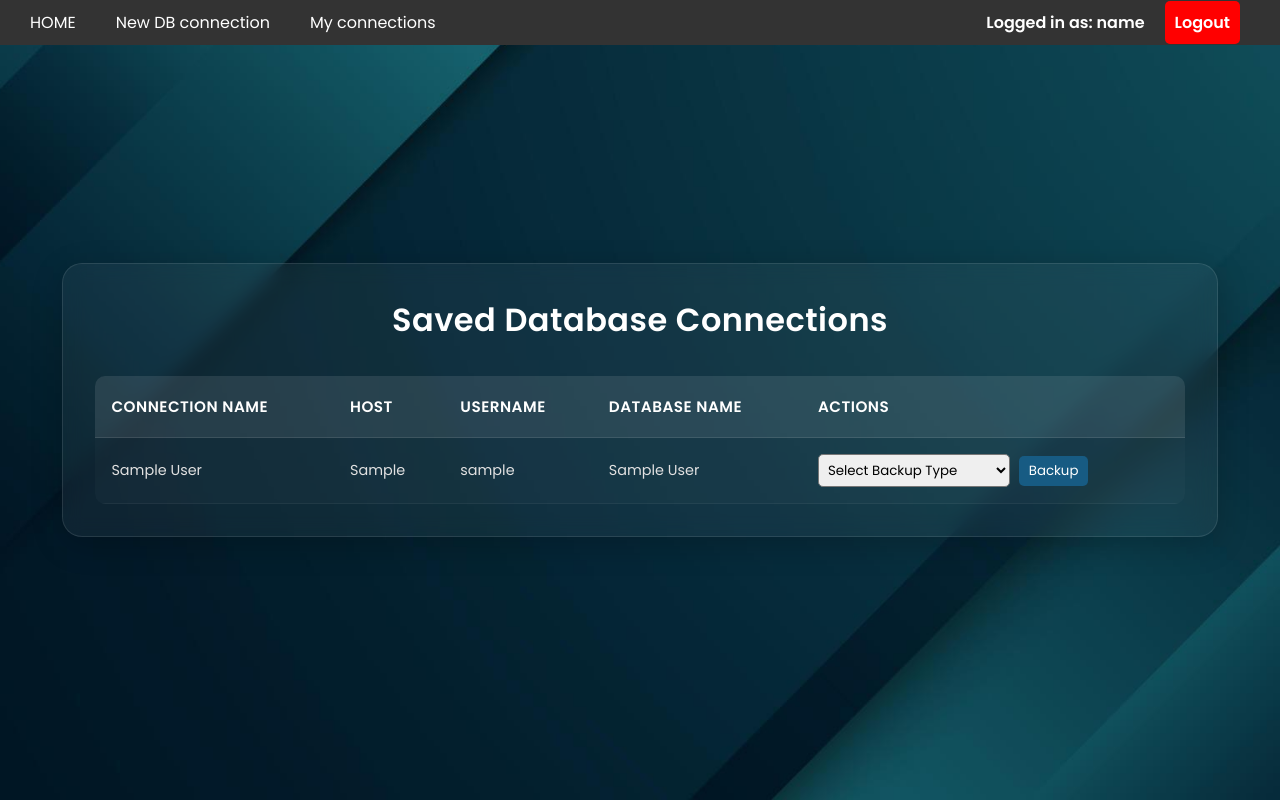
After one commit to sofo-roth/Server-Data-Backup-Management-Web-Application, a PHP site: page /my_connections.php in a window 1280 px wide. The commit adds this page. Run offline with PHP 8.4, Linux system fonts and the light colour scheme; the visitor is signed in with stand-in values (Sample User, id 1); tables that the repository leaves empty or names only in its code hold one stand-in row (values such as "Sample post").

Commit message:
Add files via upload

```diff
--- /dev/null
+++ b/my_connections.php
@@ -0,0 +1,128 @@
+<?php
+// Include your database connection
+include 'db_connection.php';
+
+session_start(); // Start the session
+
+// Check if the user is logged in by verifying the session variable
+if (!isset($_SESSION['email'])) {
+    header("Location: login.php"); // Redirect to login if not logged in
+    exit;
+}
+
+$email = $_SESSION['email'];
+
+// Get the part of the email before the '@' symbol
+$emailParts = explode('@', $email);
+$username = $emailParts[0]; // Get the first part of the email
+
+try {
+    // Prepare and execute the SQL query to fetch connections
+    $stmt = $pdo->prepare("SELECT connection_id, connection_name, host, db_username, db_name FROM user_db_connections WHERE email = ?");
+    $stmt->execute([$email]);
+    $connections = $stmt->fetchAll(PDO::FETCH_ASSOC);
+} catch (PDOException $e) {
+    echo "Error fetching connections: " . $e->getMessage();
+    exit;
+}
+?>
+
+<!DOCTYPE html>
+<html lang="en">
+<head>
+    <meta charset="UTF-8">
+    <meta name="viewport" content="width=device-width, initial-scale=1.0">
+    <title>Your Saved Connections</title>
+    <link rel="stylesheet" href="table_styles.css">
+    <link href="https://fonts.googleapis.com/css2?family=Poppins:wght@400;600&display=swap" rel="stylesheet">
+    <link href='https://unpkg.com/boxicons@2.1.4/css/boxicons.min.css' rel='stylesheet'>
+</head>
+<body>
+    <nav class="menu">
+        <ul>
+            <li><a href="dashboard.php">HOME</a></li>
+            <li><a href="new_db_connection.php">New DB connection</a></li>
+            <li><a href="my_connections.php">My connections</a></li>
+        </ul>
+        <ul class="user-info">
+            <li class="logged-in">Logged in as:   <?php echo htmlspecialchars($username); ?></li>
+            <li><a href="logout.php" class="logout-btn">Logout</a></li>
+        </ul>
+    </nav>
+    <div class="wrapper">
+        <h2>Saved Database Connections</h2>
+        <div class="table-wrapper">
+            <table>
+                <thead>
+                    <tr>
+                        <th>Connection Name</th>
+                        <th>Host</th>
+                        <th>Username</th>
+                        <th>Database Name</th>
+                        <th>Actions</th>
+                    </tr>
+                </thead>
+                <tbody>
+                    <?php if (count($connections) > 0): ?>
+                        <?php foreach ($connections as $connection): ?>
+                            <tr>
+                                <td><?php echo htmlspecialchars($connection['connection_name']); ?></td>
+                                <td><?php echo htmlspecialchars($connection['host']); ?></td>
+                                <td><?php echo htmlspecialchars($connection['db_username']); ?></td>
+                                <td><?php echo htmlspecialchars($connection['db_name']); ?></td>
+                                <td>
+                                    <form action="backup.php" method="POST">
+                                        <input type="hidden" name="connection_id" value="<?php echo htmlspecialchars($connection['connection_id']); ?>"> <!-- Assuming you have an 'id' column -->
+                                        <select name="backup_type" required>
+                                            <option value="" disabled selected>Select Backup Type</option>
+                                            <option value="full_backup">Full Backup</option>
+                                            <option value="incremental_backup">Incremental Backup</option>
+                                            <option value="differential_backup">Differential Backup</option>
+                                            <option value="transaction_log_backup">Transaction Log Backup</option>
+                                        </select>
+                                        <button type="submit">Backup</button>
+                                    </form>
+                                </td>
+                            </tr>
+                        <?php endforeach; ?>
+                    <?php else: ?>
+                        <tr>
+                            <td colspan="5" style="text-align:center;">No connections found.</td>
+                        </tr>
+                    <?php endif; ?>
+                </tbody>
+
+            </table>
+        </div>
+    </div>
+    <script src="https://code.jquery.com/jquery-3.6.0.min.js"></script>
+<script>
+$(document).ready(function() {
+    $("form").on("submit", function(event) {
+        event.preventDefault(); // Prevent the default form submission
+
+        // Collect form data
+        var formData = $(this).serialize(); // Serialize the form data
+
+        $.ajax({
+            type: "POST",
+            url: "backup.php", // Change this to the path of your PHP script
+            data: formData,
+            dataType: "json",
+            success: function(response) {
+                if (response.success) {
+                    alert(response.message); // Display success message
+                } else {
+                    alert("Error: " + response.message); // Display error message
+                }
+            },
+            error: function() {
+                alert("An unexpected error occurred.");
+            }
+        });
+    });
+});
+</script>
+
+</body>
+</html>
--- /dev/null
+++ b/table_styles.css
@@ -0,0 +1,257 @@
+
+/* Base styles */
+* {
+    margin: 0;
+    padding: 0;
+    box-sizing: border-box;
+    font-family: 'Poppins', sans-serif;
+}
+
+body {
+    min-height: 100vh;
+    background-size: cover;
+    background-position: center;
+    color: #e1e1e1;
+    background-image: url(login_background.jpg);
+    display: flex;
+    align-items: center;
+    justify-content: center;
+    padding: 2rem;
+}
+
+.wrapper {
+    width: 95%;
+    max-width: 1200px;
+    background: rgba(255, 255, 255, 0.05);
+    backdrop-filter: blur(10px);
+    border-radius: 20px;
+    padding: 2rem;
+    box-shadow: 0 8px 32px rgba(0, 0, 0, 0.2);
+    border: 1px solid rgba(255, 255, 255, 0.1);
+}
+
+.menu {
+    background-color: #333;
+    display: flex;
+    justify-content: space-between;
+    align-items: center;
+    padding: 10px 20px;
+    position: fixed; /* Ensures it stays at the top */
+    top: 0; /* Aligns it to the top */
+    left: 0;
+    width: 100%; /* Makes sure it stretches across the entire width of the screen */
+    z-index: 1000; /* Keeps the nav on top of other elements */
+}
+
+.menu ul {
+    list-style-type: none;
+    display: flex;
+    align-items: center;
+}
+
+.menu ul li {
+    margin-right: 20px;
+}
+
+.menu ul li a {
+    color: white;
+    text-decoration: none;
+    font-size: 16px;
+    padding: 10px;
+    border-radius: 5px;
+    transition: background-color 0.3s ease;
+}
+
+.menu ul li a:hover {
+    background-color: #555;
+}
+
+.user-info {
+    display: flex;
+    align-items: center;
+}
+
+.logged-in {
+    color: white;
+    margin-right: 20px;
+    font-weight: bold;
+}
+
+.logout-btn {
+    background-color: red;
+    color: white;
+    padding: 10px 20px;
+    border-radius: 5px;
+    text-decoration: none;
+    font-weight: bold;
+}
+
+.logout-btn:hover {
+    background-color: darkred;
+}
+
+
+
+h2 {
+    color: #ffffff;
+    font-size: 2rem;
+    font-weight: 600;
+    text-align: center;
+    margin-bottom: 2rem;
+    letter-spacing: 0.5px;
+}
+
+.table-wrapper {
+    overflow-x: auto;
+    border-radius: 10px;
+    background: rgba(255, 255, 255, 0.02);
+}
+
+table {
+    width: 100%;
+    border-collapse: separate;
+    border-spacing: 0;
+}
+
+thead {
+    background: rgba(255, 255, 255, 0.08);
+}
+
+th {
+    padding: 1.2rem 1rem;
+    text-align: left;
+    font-weight: 600;
+    font-size: 0.95rem;
+    color: #ffffff;
+    text-transform: uppercase;
+    letter-spacing: 0.5px;
+    border-bottom: 1px solid rgba(255, 255, 255, 0.1);
+}
+
+td {
+    padding: 1rem;
+    font-size: 0.9rem;
+    border-bottom: 1px solid rgba(255, 255, 255, 0.05);
+    color: #e1e1e1;
+}
+
+tbody tr {
+    transition: background-color 0.2s ease;
+}
+
+tbody tr:hover {
+    background: rgba(255, 255, 255, 0.05);
+}
+
+/* Actions column styling */
+td a {
+    text-decoration: none;
+    padding: 0.5rem 1rem;
+    margin: 0 0.25rem;
+    border-radius: 6px;
+    font-size: 0.85rem;
+    transition: all 0.2s ease;
+    display: inline-block;
+}
+
+td a:first-child {
+    color: #4CAF50;
+    border: 1px solid #4CAF50;
+}
+
+td a:first-child:hover {
+    background: rgba(76, 175, 80, 0.1);
+}
+
+td a:last-child {
+    color: #f44336;
+    border: 1px solid #f44336;
+}
+
+td a:last-child:hover {
+    background: rgba(244, 67, 54, 0.1);
+}
+
+/* Empty state styling */
+tr td[colspan="5"] {
+    padding: 2rem;
+    text-align: center;
+    color: #888;
+    font-style: italic;
+}
+
+/* Responsive design */
+@media (max-width: 1024px) {
+    .wrapper {
+        padding: 1.5rem;
+    }
+
+    h2 {
+        font-size: 1.75rem;
+    }
+}
+
+@media (max-width: 768px) {
+    body {
+        padding: 1rem;
+    }
+
+    .wrapper {
+        padding: 1rem;
+    }
+
+    h2 {
+        font-size: 1.5rem;
+        margin-bottom: 1.5rem;
+    }
+
+    th, td {
+        padding: 0.75rem 0.5rem;
+        font-size: 0.85rem;
+    }
+
+    td a {
+        padding: 0.4rem 0.8rem;
+        font-size: 0.8rem;
+    }
+}
+
+/* Custom scrollbar */
+.table-wrapper::-webkit-scrollbar {
+    height: 8px;
+    width: 8px;
+}
+
+.table-wrapper::-webkit-scrollbar-track {
+    background: rgba(255, 255, 255, 0.05);
+    border-radius: 4px;
+}
+
+.table-wrapper::-webkit-scrollbar-thumb {
+    background: rgba(255, 255, 255, 0.2);
+    border-radius: 4px;
+}
+
+/* Add smooth transitions for interactive elements */
+.table-wrapper::-webkit-scrollbar-thumb:hover {
+    background: rgba(255, 255, 255, 0.3);
+}
+
+table td form select {
+    border-radius: 5px;
+    padding: 5px;
+    margin-right: 5px;
+}
+
+table td form button {
+    background-color: #175b83;
+    color: white;
+    border: none;
+    border-radius: 5px;
+    cursor: pointer;
+    padding: 5px 10px;
+}
+
+table td form button:hover {
+    background-color: #b393d3;
+}
```
Also changed, not shown: backup.php (added, +61 -0 lines), dashboard.php (+20 -5 lines), login.php (+24 -28 lines), new_db_connection.php (added, +96 -0 lines), save_connection.php (added, +56 -0 lines), sign_up.php (+18 -25 lines), styles.css (+25 -1 lines).
